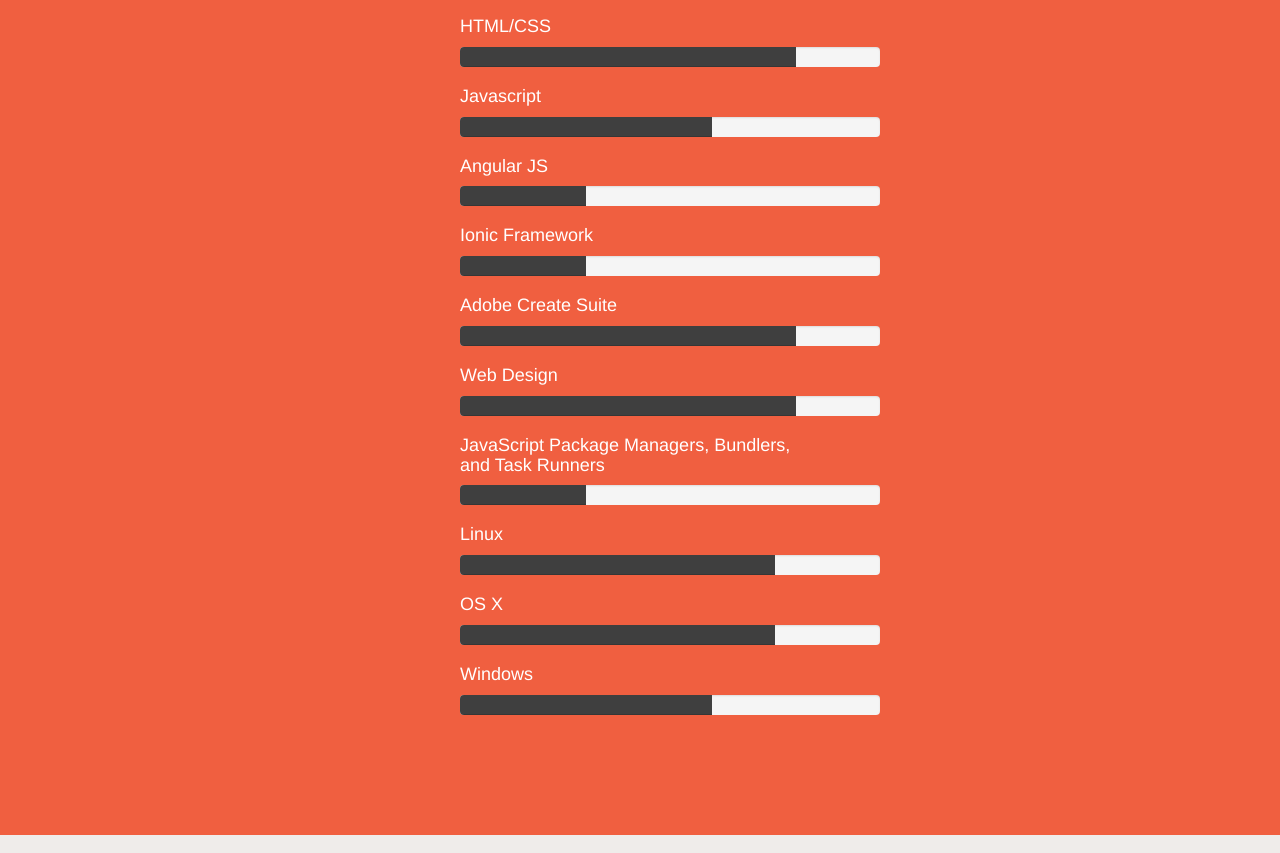
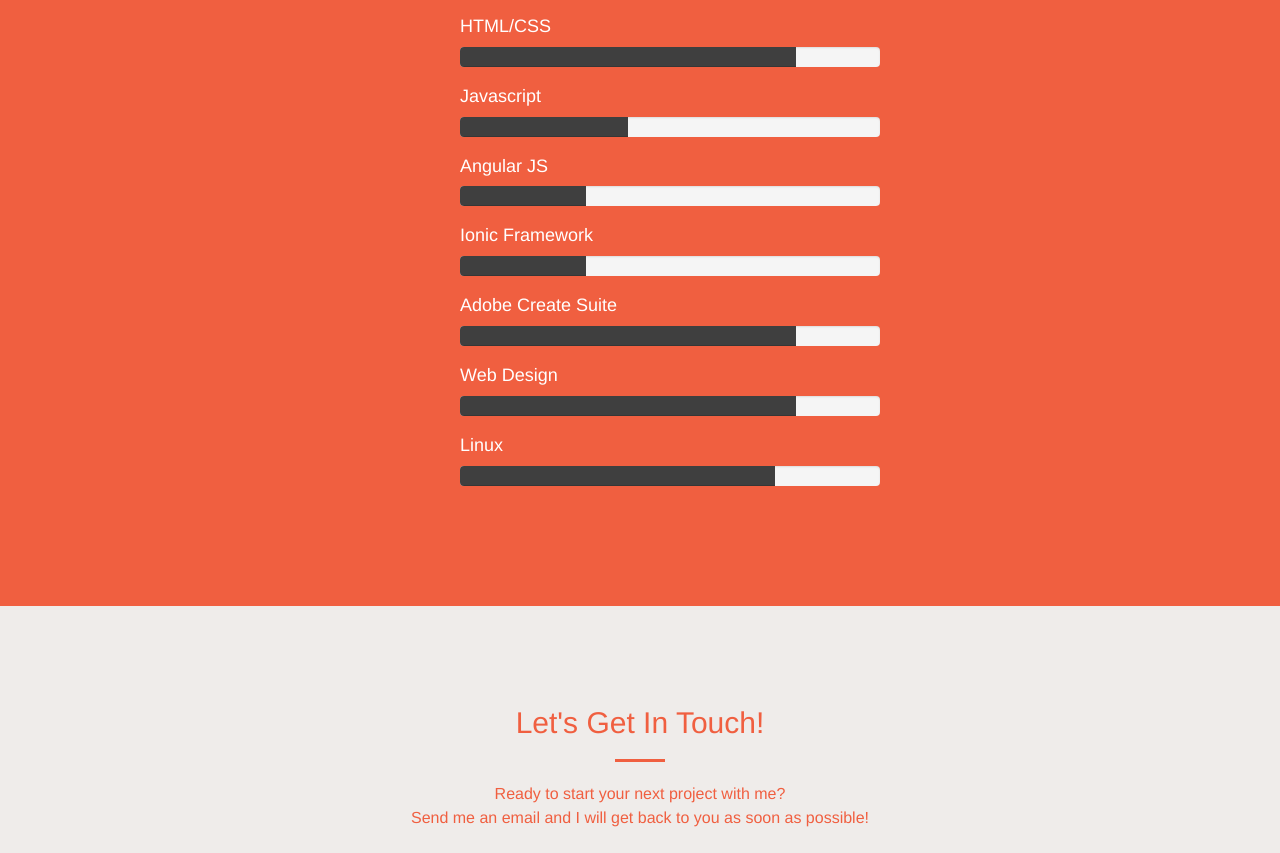
Before and after one commit to jessalbarian/PersonalWebsite, a website: page app/index.html in a window 1280 px wide. Shown: the part 5130-5983 px from the top of the page. Drawn offline with nearby package versions, Linux system fonts and the light colour scheme.

Commit message:
updated skills section

```diff
--- a/app/index.html
+++ b/app/index.html
@@ -775,8 +775,8 @@
                 <h4>Javascript</h4>
                 <div class="progress">
                     <div class="progress-bar" role="progressbar" aria-valuenow="60"
-                         aria-valuemin="0" aria-valuemax="100" style="width:60%">
-                        <span class="sr-only">60% Complete</span>
+                         aria-valuemin="0" aria-valuemax="100" style="width:40%">
+                        <span class="sr-only">40% Complete</span>
                     </div>
                 </div>
                 <h4>Angular JS</h4>
@@ -807,32 +807,11 @@
                         <span class="sr-only">80% Complete</span>
                     </div>
                 </div>
-                <h4>JavaScript Package Managers, Bundlers, and Task Runners</h4>
-                <div class="progress">
-                    <div class="progress-bar" role="progressbar" aria-valuenow="30"
-                         aria-valuemin="0" aria-valuemax="100" style="width:30%">
-                        <span class="sr-only">30% Complete</span>
-                    </div>
-                </div>
                 <h4>Linux</h4>
                 <div class="progress">
                     <div class="progress-bar" role="progressbar" aria-valuenow="75"
                          aria-valuemin="0" aria-valuemax="100" style="width:75%">
                         <span class="sr-only">75% Complete</span>
-                    </div>
-                </div>
-                <h4>OS X</h4>
-                <div class="progress">
-                    <div class="progress-bar" role="progressbar" aria-valuenow="75"
-                         aria-valuemin="0" aria-valuemax="100" style="width:75%">
-                        <span class="sr-only">75% Complete</span>
-                    </div>
-                </div>
-                <h4>Windows</h4>
-                <div class="progress">
-                    <div class="progress-bar" role="progressbar" aria-valuenow="60"
-                         aria-valuemin="0" aria-valuemax="100" style="width:60%">
-                        <span class="sr-only">60% Complete</span>
                     </div>
                 </div>
             </div>
```
